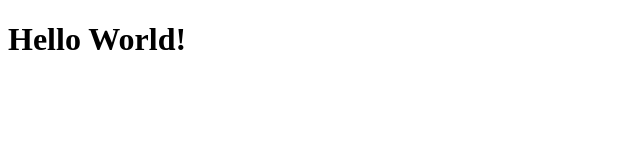
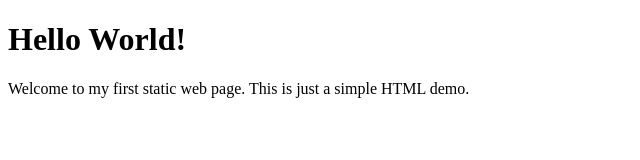
Before and after one commit to Colin-222/devops16staticpage, a plain HTML site: page index.html in a window 1280 px wide. Shown: the whole page, without its empty margins (0-640 px from the left). Drawn offline with Linux system fonts and the light colour scheme.

Commit message:
Added message

```diff
--- a/index.html
+++ b/index.html
@@ -3,6 +3,7 @@
 <body>
 
 <h1>Hello World!</h1>
+<p>Welcome to my first static web page. This is just a simple HTML demo.</p>
 
 </body>
 </html>
```
